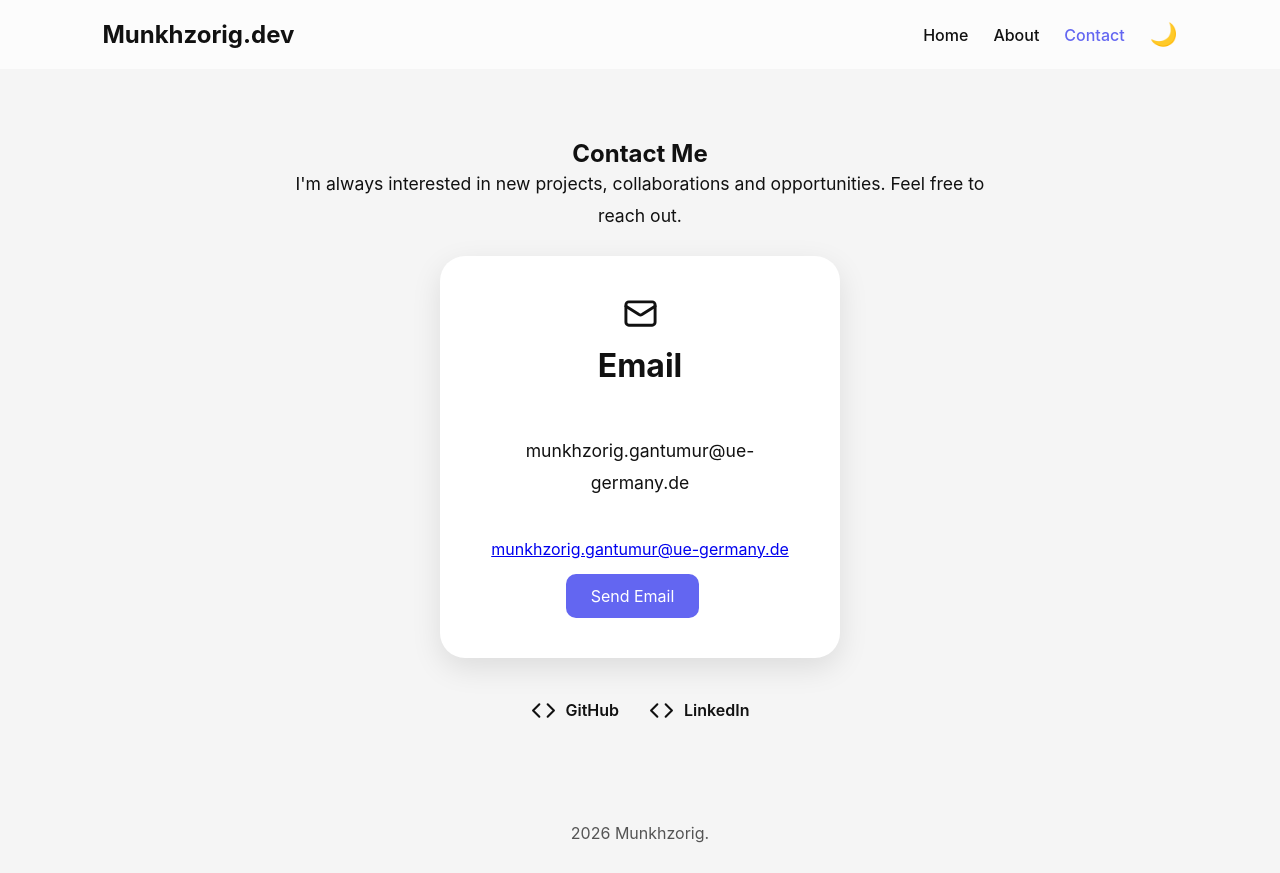
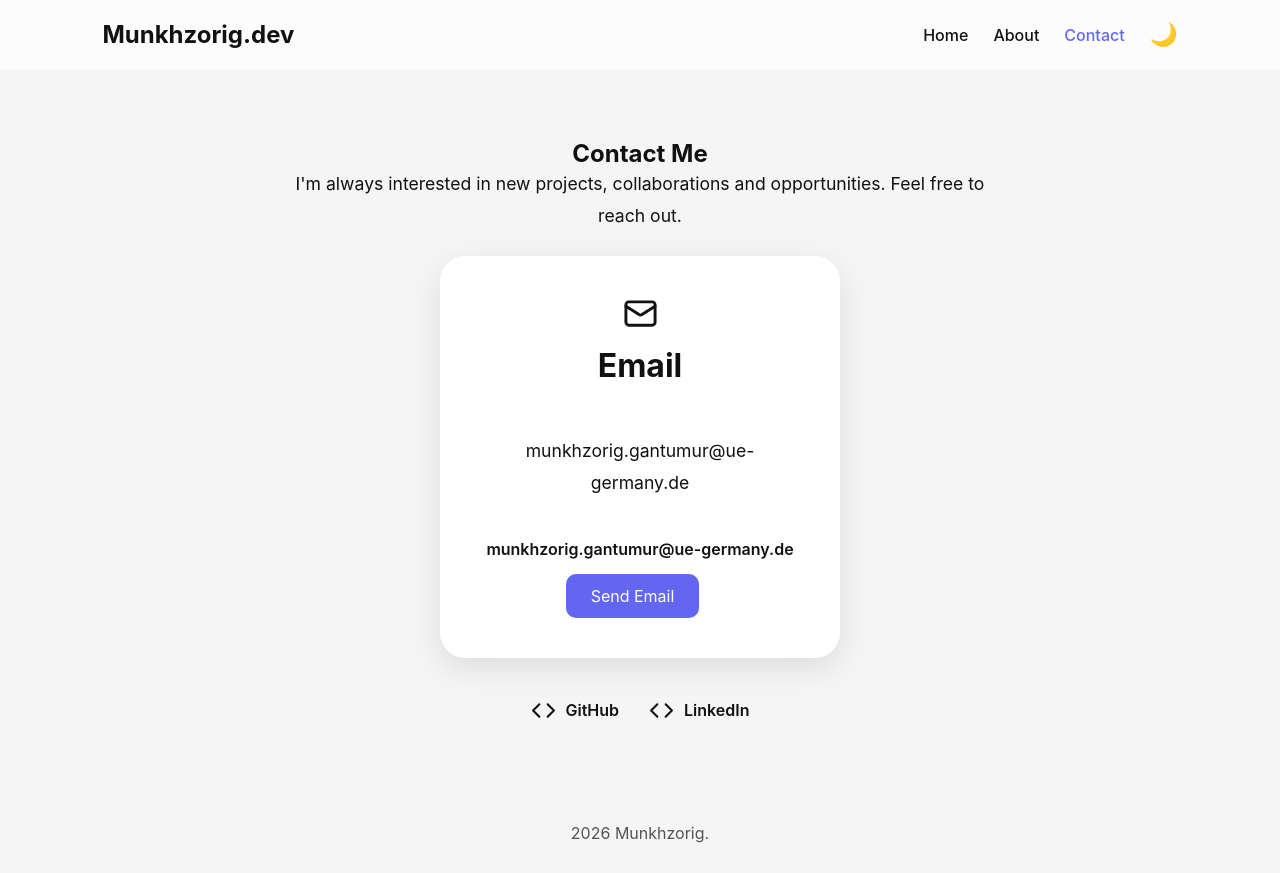
Before and after one commit to munkhbrave22/portfolio-website, a React (Vite) app: page /contact in a window 1280 px wide. Built offline with nearby package versions, Linux system fonts and the light colour scheme.

Commit message:
Add email link styles to main.css

```diff
--- a/src/styles/main.css
+++ b/src/styles/main.css
@@ -1007,3 +1007,14 @@ margin:10px 0;
 line-height:1.6;
 
 }
+
+.email-link {
+  color: inherit;
+  text-decoration: none;
+  font-weight: 600;
+}
+
+.email-link:hover {
+  color: #6366f1;
+  text-decoration: underline;
+}
```
